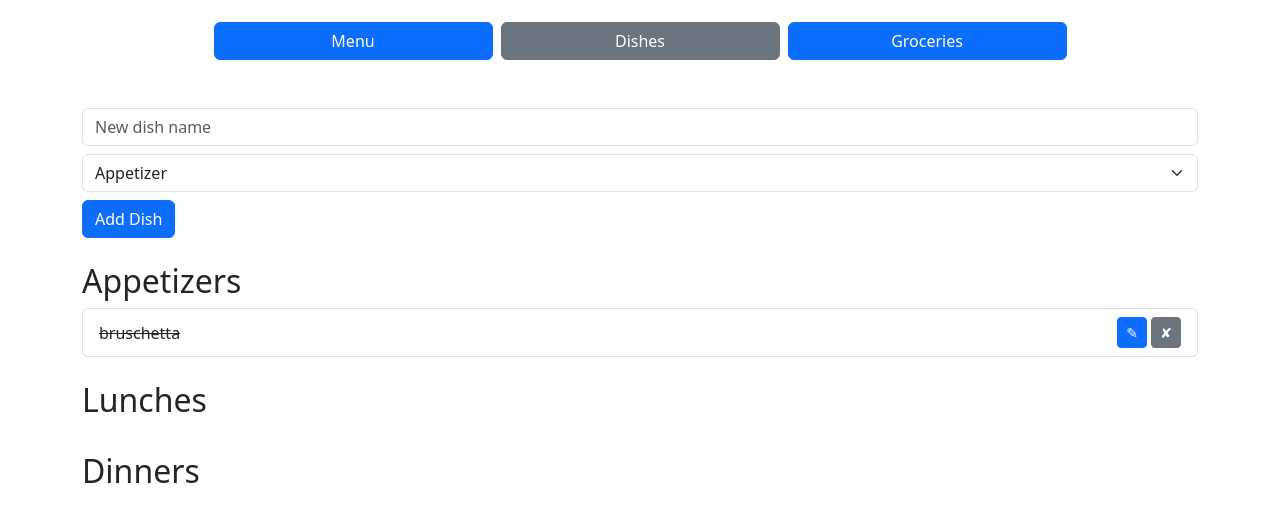
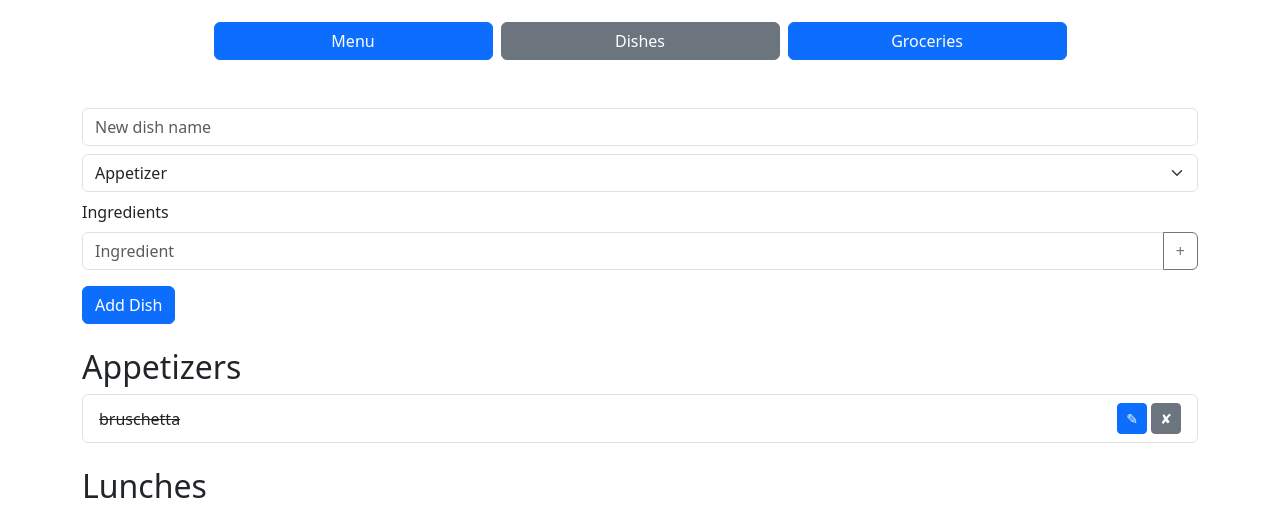
Before and after one commit to NickHemerycke/NomNomicon, a Flask app: page / in a window 1280 px wide. Shown: the part 226-736 px from the top of the page. Before the commit the page ends 709 px from the top, so only its background shows below. Run offline with Flask 3, Linux system fonts and the light colour scheme; data comes from the database, SQL or seed files in the repository; both versions use the stored data as it was after the commit.

Commit message:
full basic setup is done

```diff
--- a/app.py
+++ b/app.py
@@ -16,6 +16,14 @@ class Dish(db.Model):
     meal_type = db.Column(db.String(80), nullable=False)
     addToMenu = db.Column(db.Boolean, default=False)
 
+class Ingredient(db.Model):
+    id = db.Column(db.Integer, primary_key=True)
+    name = db.Column(db.String(80), nullable=False)
+    dish_id = db.Column(db.Integer, db.ForeignKey('dish.id'), nullable=False)
+
+    dish = db.relationship('Dish', backref=db.backref('ingredients', cascade='all, delete-orphan'))
+
+
 @app.route('/')
 @app.route('/dishes')
 def home():
@@ -28,10 +36,19 @@ def home():
 def add():
     name = request.form.get('dish_name')
     meal_type = request.form.get('meal_type')
+    ingredient_list = request.form.getlist('ingredients')  # Get all inputs named "ingredients"
+
     new_dish = Dish(name=name, meal_type=meal_type)
     db.session.add(new_dish)
+    db.session.flush()  # To get the ID before commit
+
+    for ingredient_name in ingredient_list:
+        if ingredient_name.strip():
+            db.session.add(Ingredient(name=ingredient_name.strip(), dish_id=new_dish.id))
+
     db.session.commit()
     return redirect('/')
+
 
 
 @app.route('/addToMenu/<int:dish_id>')
@@ -52,12 +69,22 @@ def delete(dish_id):
 
 @app.route('/ingredients')
 def ingredients():
-    return render_template('ingredients.html')
+    # Get ingredients from dishes that are added to the menu
+    dishes_on_menu = Dish.query.filter_by(addToMenu=True).all()
+
+    # Flatten list of all ingredients from those dishes
+    all_ingredients = []
+    for dish in dishes_on_menu:
+        all_ingredients.extend([ingredient.name for ingredient in dish.ingredients])
+
+    return render_template('ingredients.html', ingredients=all_ingredients)
+
 
 
 @app.route('/menu')
 def menu():
-    return render_template('menu.html')
+    menu_items = Dish.query.filter_by(addToMenu=True).all()
+    return render_template('menu.html', menu_items=menu_items)
 
 if __name__ == '__main__':
     with app.app_context():
--- a/templates/index.html
+++ b/templates/index.html
@@ -21,11 +21,21 @@
 
         <form action="/add" method="POST" class="mb-4">
             <input name="dish_name" class="form-control mb-2" placeholder="New dish name" required>
+
             <select name="meal_type" class="form-select mb-2" required>
                 <option value="appetizer">Appetizer</option>
                 <option value="lunch">Lunch</option>
                 <option value="dinner">Dinner</option>
             </select>
+
+            <div id="ingredients-container" class="mb-3">
+                <label class="form-label">Ingredients</label>
+                <div class="input-group mb-2">
+                    <input type="text" name="ingredients" class="form-control" placeholder="Ingredient" required>
+                    <button type="button" class="btn btn-outline-secondary" onclick="addIngredientField()">+</button>
+                </div>
+            </div>
+
             <button type="submit" class="btn btn-primary">Add Dish</button>
         </form>
 
@@ -76,6 +86,19 @@
         </ul>
     </div>
 
+    <script>
+        function addIngredientField() {
+            const container = document.getElementById('ingredients-container');
+            const newField = document.createElement('div');
+            newField.classList.add('input-group', 'mb-2');
+            newField.innerHTML = `
+                <input type="text" name="ingredients" class="form-control" placeholder="Ingredient" required>
+                <button type="button" class="btn btn-outline-danger" onclick="this.parentElement.remove()">−</button>
+            `;
+            container.appendChild(newField);
+        }
+    </script>
+
     <script src="https://cdn.jsdelivr.net/npm/bootstrap@5.3.3/dist/js/bootstrap.bundle.min.js"></script>
 </body>
 </html>
```
Also changed, not shown: templates/ingredients.html (+10 -0 lines), templates/menu.html (+14 -0 lines), instance/dish.db.
